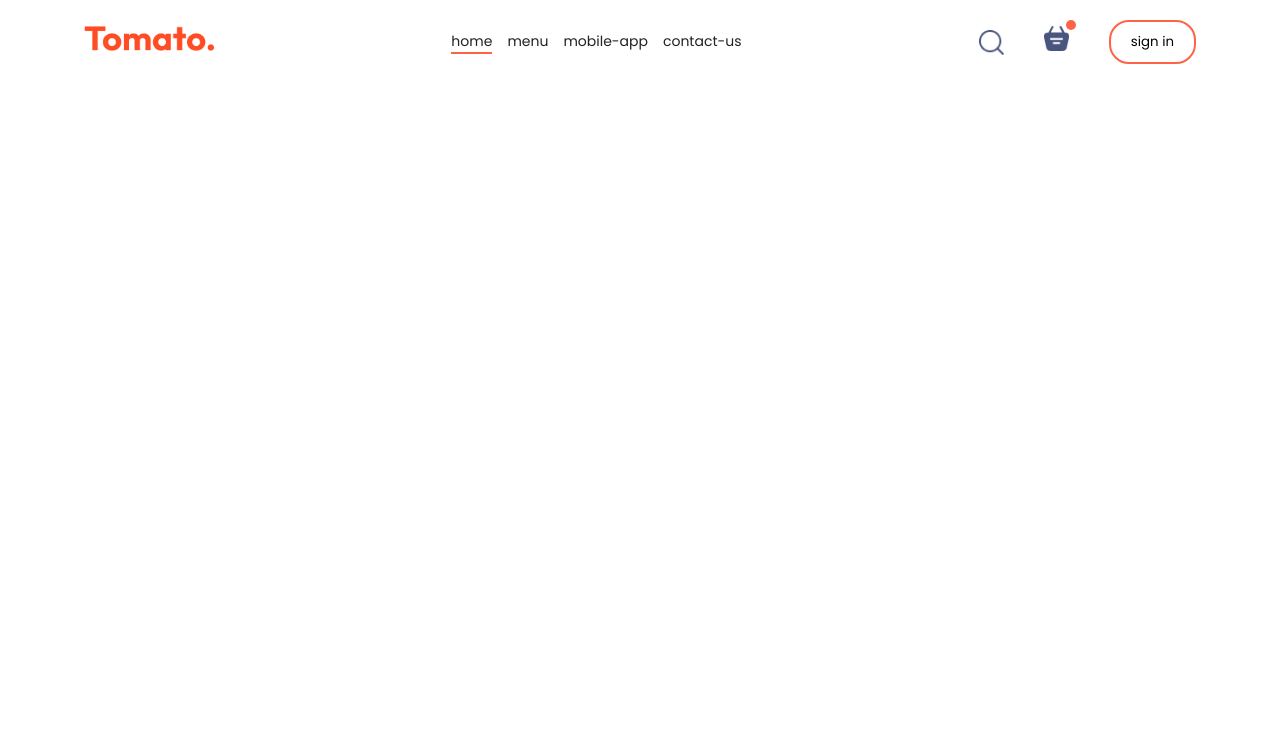
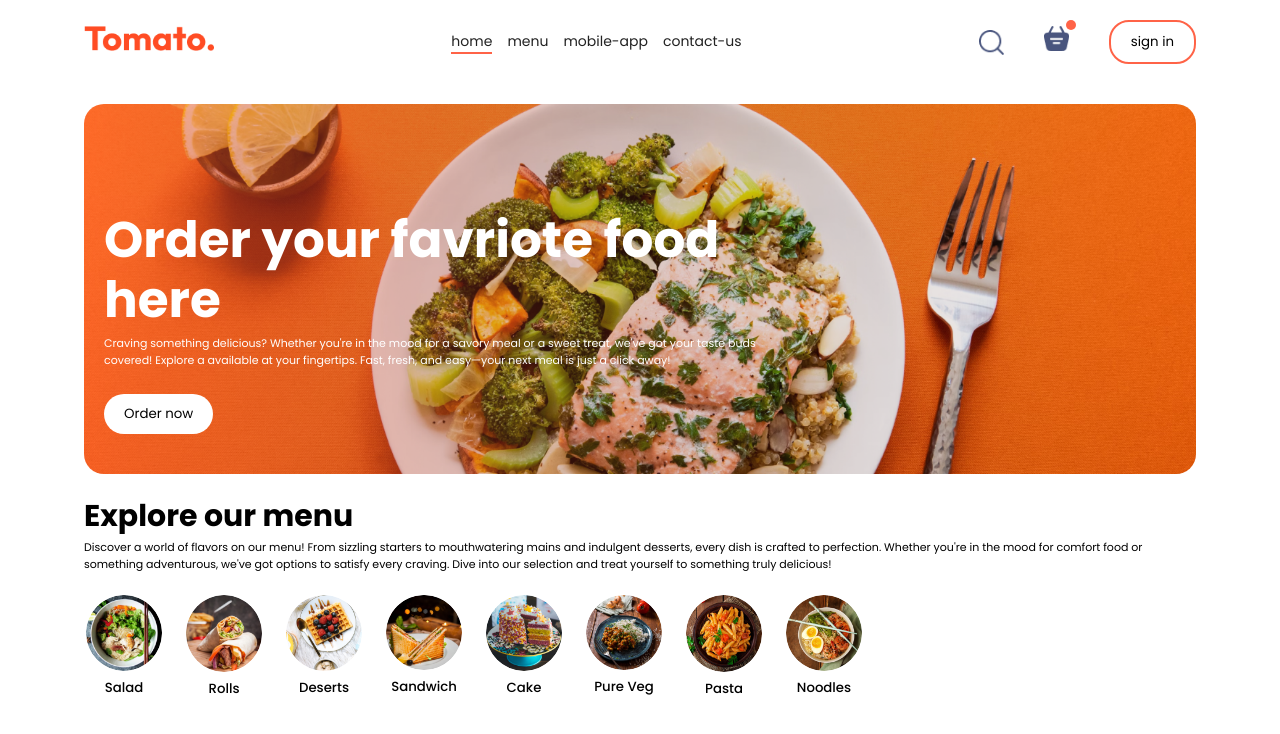
Before and after one commit to roopesh-jsp/Food-order-full-stack-website, a React (Vite) app: page / in a window 1280 px wide. Shown: the top 734 px of the page. Built offline with nearby package versions, Linux system fonts and the light colour scheme.

Commit message:
hero section added

```diff
--- /dev/null
+++ b/src/components/FoodItem.jsx
@@ -0,0 +1,5 @@
+import React from "react";
+
+export default function FoodItem({ data }) {
+  return <div className="food_item"></div>;
+}
--- /dev/null
+++ b/src/components/FoodItems.jsx
@@ -0,0 +1,19 @@
+import React from "react";
+import { food_list } from "../assets/assets";
+import FoodItem from "./FoodItem";
+
+export default function FoodItems({ catogorey }) {
+  let data;
+  if (catogorey === "all") {
+    data = food_list;
+  } else {
+    data = food_list.filter((item) => item.category === catogorey);
+  }
+  return (
+    <div className="foodItems_container">
+      {data.map((item, idx) => (
+        <FoodItem key={idx} data={item} />
+      ))}
+    </div>
+  );
+}
--- /dev/null
+++ b/src/components/HeroSection.jsx
@@ -0,0 +1,18 @@
+import React from "react";
+
+export default function HeroSection() {
+  return (
+    <div className="hero">
+      <div className="hero-content">
+        <h1>Order your favriote food here</h1>
+        <p>
+          Craving something delicious? Whether you're in the mood for a savory
+          meal or a sweet treat, we've got your taste buds covered! Explore a
+          available at your fingertips. Fast, fresh, and easy—your next meal is
+          just a click away!
+        </p>
+        <button>Order now</button>
+      </div>
+    </div>
+  );
+}
--- /dev/null
+++ b/src/components/Menu-catogorey.jsx
@@ -0,0 +1,20 @@
+import React from "react";
+
+export default function Menucatogorey({ data, catogorey, setCatogorey }) {
+  const { menu_name, menu_image } = data;
+  return (
+    <div
+      onClick={() =>
+        setCatogorey((prev) => (prev === menu_name ? "all" : menu_name))
+      }
+      className={
+        catogorey === menu_name
+          ? "catogorey_active menu_catogorey"
+          : "menu_catogorey"
+      }
+    >
+      <img src={menu_image} alt="catogorey-img" />
+      <h5>{menu_name}</h5>
+    </div>
+  );
+}
--- /dev/null
+++ b/src/components/Menu.jsx
@@ -0,0 +1,31 @@
+import React, { useState } from "react";
+import { menu_list } from "../assets/assets";
+import Menucatogorey from "./Menu-catogorey";
+import FoodItems from "./FoodItems";
+
+export default function Menu() {
+  const [catogorey, setCatogorey] = useState("all");
+  return (
+    <div className="menu">
+      <h3>Explore our menu</h3>
+      <p>
+        Discover a world of flavors on our menu! From sizzling starters to
+        mouthwatering mains and indulgent desserts, every dish is crafted to
+        perfection. Whether you're in the mood for comfort food or something
+        adventurous, we've got options to satisfy every craving. Dive into our
+        selection and treat yourself to something truly delicious!
+      </p>
+      <div className="menu_list">
+        {menu_list.map((cat, idx) => (
+          <Menucatogorey
+            key={idx}
+            data={cat}
+            setCatogorey={setCatogorey}
+            catogorey={catogorey}
+          />
+        ))}
+      </div>
+      <FoodItems catogorey={catogorey} />
+    </div>
+  );
+}
--- a/src/index.css
+++ b/src/index.css
@@ -65,6 +65,48 @@
   top: -6px;
   right: -7px;
 }
+
+/* hero-section **************************/
+
+.hero {
+  background-image: url("./assets/header_img.png");
+  background-position: center;
+  background-repeat: no-repeat;
+  background-size: cover;
+  height: 370px;
+  margin: 20px 20px;
+  position: relative;
+  border-radius: 20px;
+}
+
+.hero-content {
+  position: absolute;
+  bottom: 40px;
+  width: 60%;
+  left: 20px;
+  color: #fff;
+}
+
+.hero-content h1 {
+  font-size: 50px;
+  line-height: 60px;
+}
+.hero-content p {
+  font-size: 11px;
+  margin: 5px 0;
+}
+.hero-content button {
+  padding: 10px 20px;
+  border-radius: 30px;
+  background-color: transparent;
+  /* font-weight: 700; */
+  margin-top: 20px;
+
+  color: rgb(0, 0, 0);
+  background-color: #fff;
+  border: none;
+}
+
 @media (max-width: 1100px) {
   .app {
     width: 100%;
@@ -74,4 +116,46 @@
   .navbar {
     display: none;
   }
+  .hero-content {
+    width: 90%;
+  }
 }
+
+/* menu *******************************/
+
+.menu {
+  padding: 0 20px;
+}
+.menu h3 {
+  font-size: 30px;
+}
+.menu p {
+  font-size: 11px;
+}
+.menu_list {
+  display: flex;
+  margin: 20px 0;
+  gap: 20px;
+  overflow-x: scroll;
+}
+.menu_list::-webkit-scrollbar {
+  display: none;
+}
+.menu_catogorey img {
+  width: 80px;
+  border-radius: 50%;
+  padding: 2px;
+}
+.menu_catogorey {
+  display: flex;
+  flex-direction: column;
+  align-items: center;
+  gap: 5px;
+  cursor: pointer;
+}
+.menu_catogorey h5 {
+  font-weight: 500;
+}
+.catogorey_active img {
+  border: 4px solid tomato;
+}
--- a/src/pages/Home.jsx
+++ b/src/pages/Home.jsx
@@ -1,10 +1,14 @@
 import React from "react";
 import Header from "../components/Header";
+import HeroSection from "../components/HeroSection";
+import Menu from "../components/Menu";
 
 export default function Home() {
   return (
     <>
       <Header />
+      <HeroSection />
+      <Menu />
     </>
   );
 }
```
